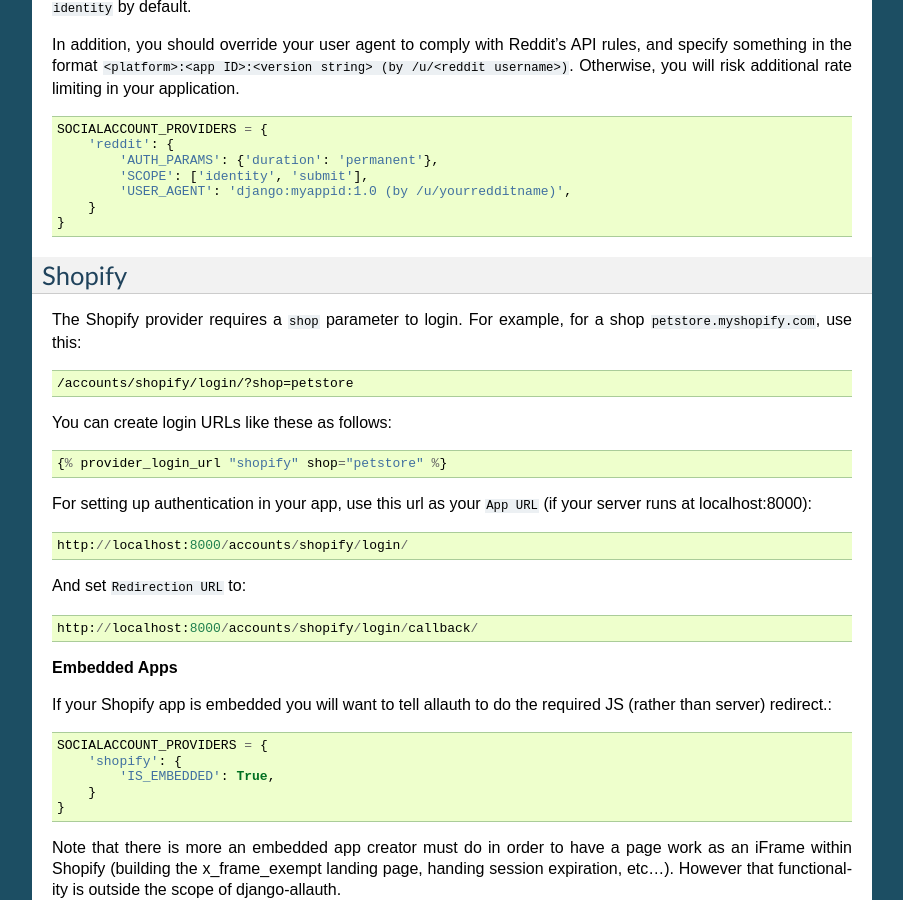
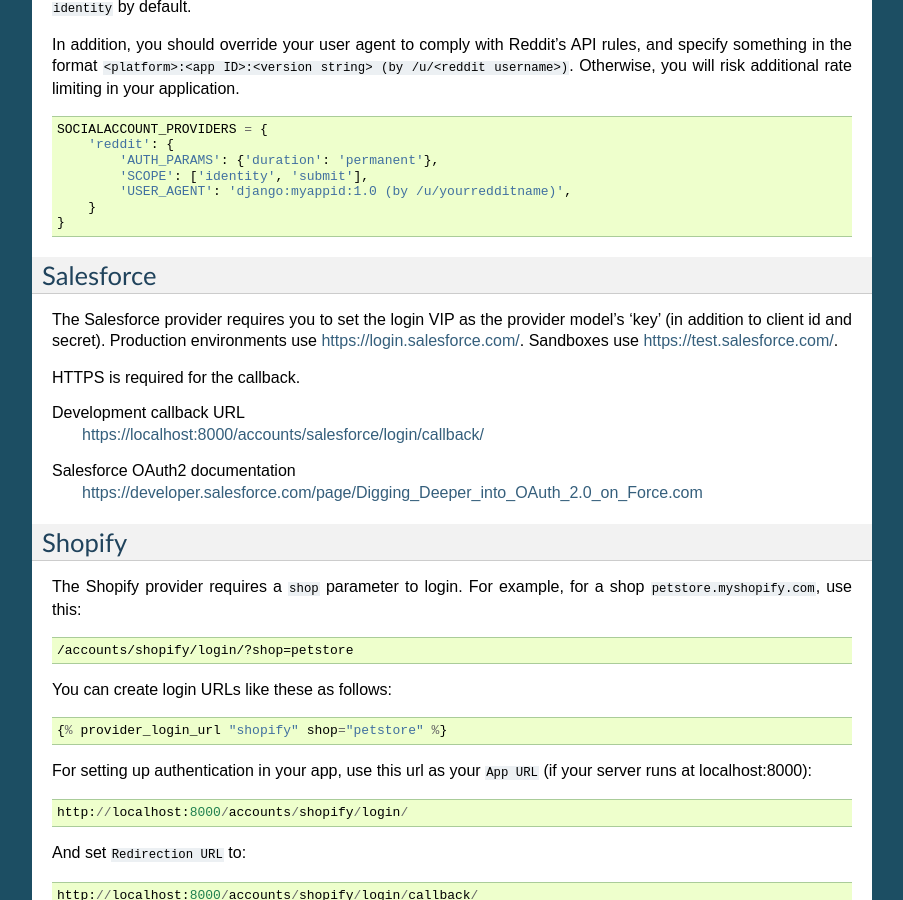
Before and after one commit to pennersr/django-allauth, a Sphinx documentation site: the page built from docs/providers.rst, in a window 1280 px wide and 900 px high, scrolled down 16952 px. Shown: the whole window, without its empty margins (198-1101 px from the left). Built offline with Sphinx 7.4.7, drawn with Linux system fonts in a browser that asks for light colours.

Commit message:
some docs and cleanup

```diff
--- a/docs/overview.rst
+++ b/docs/overview.rst
@@ -125,6 +125,8 @@
 
 - Reddit (OAuth2)
 
+- Salesforce (OAuth2)
+
 - Shopify (OAuth2)
 
 - Slack (OAuth2)
--- a/docs/providers.rst
+++ b/docs/providers.rst
@@ -1058,6 +1058,22 @@
     }
 
 
+Salesforce
+----------
+
+The Salesforce provider requires you to set the login VIP as the provider
+model's 'key' (in addition to client id and secret). Production environments
+use https://login.salesforce.com/. Sandboxes use https://test.salesforce.com/.
+
+HTTPS is required for the callback.
+
+Development callback URL
+    https://localhost:8000/accounts/salesforce/login/callback/
+
+Salesforce OAuth2 documentation
+    https://developer.salesforce.com/page/Digging_Deeper_into_OAuth_2.0_on_Force.com
+
+
 Shopify
 -------
 
```
Also changed, not shown: 2 other files.
